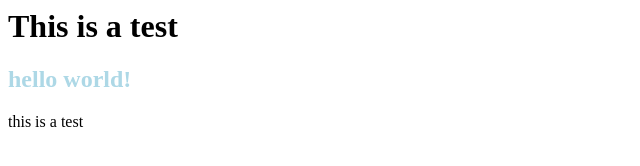
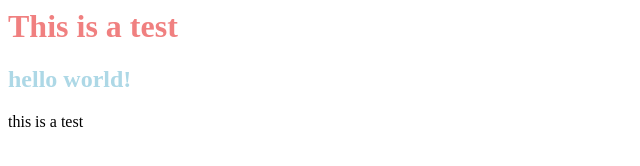
Before and after one commit to DSKFamLit/Project_1, a plain HTML site: page Index.html in a window 1280 px wide. Shown: the whole page, without its empty margins (0-640 px from the left). Drawn offline with Linux system fonts and the light colour scheme.

Commit message:
change color -2

```diff
--- a/Index.html
+++ b/Index.html
@@ -3,7 +3,7 @@
         <title>Hello Test</title>
     </head>
     <body>
-        <h1>This is a test</h1>
+        <h1 style="color: lightcoral">This is a test</h1>
         <h2 style="color: lightblue">hello world!</h2>
         <p>this is a test</p>
     </body>
```
